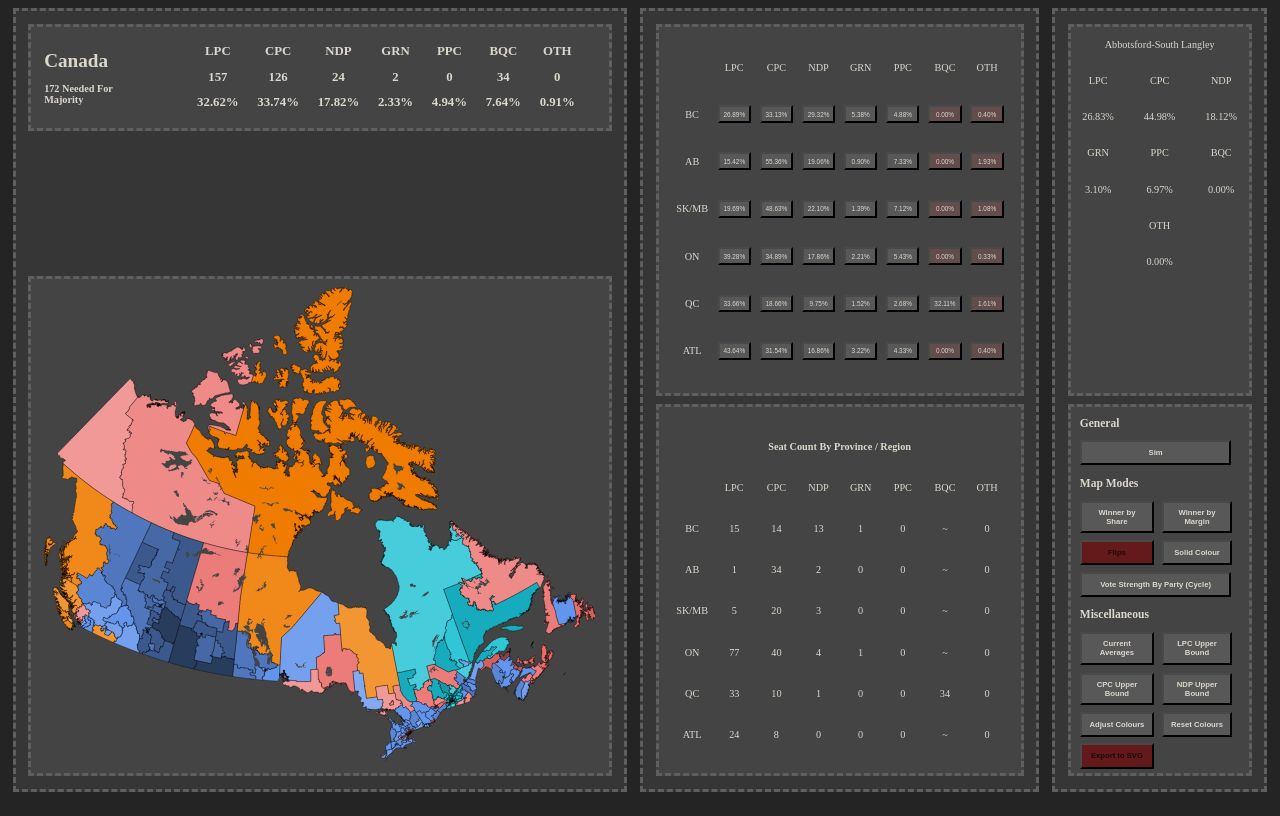
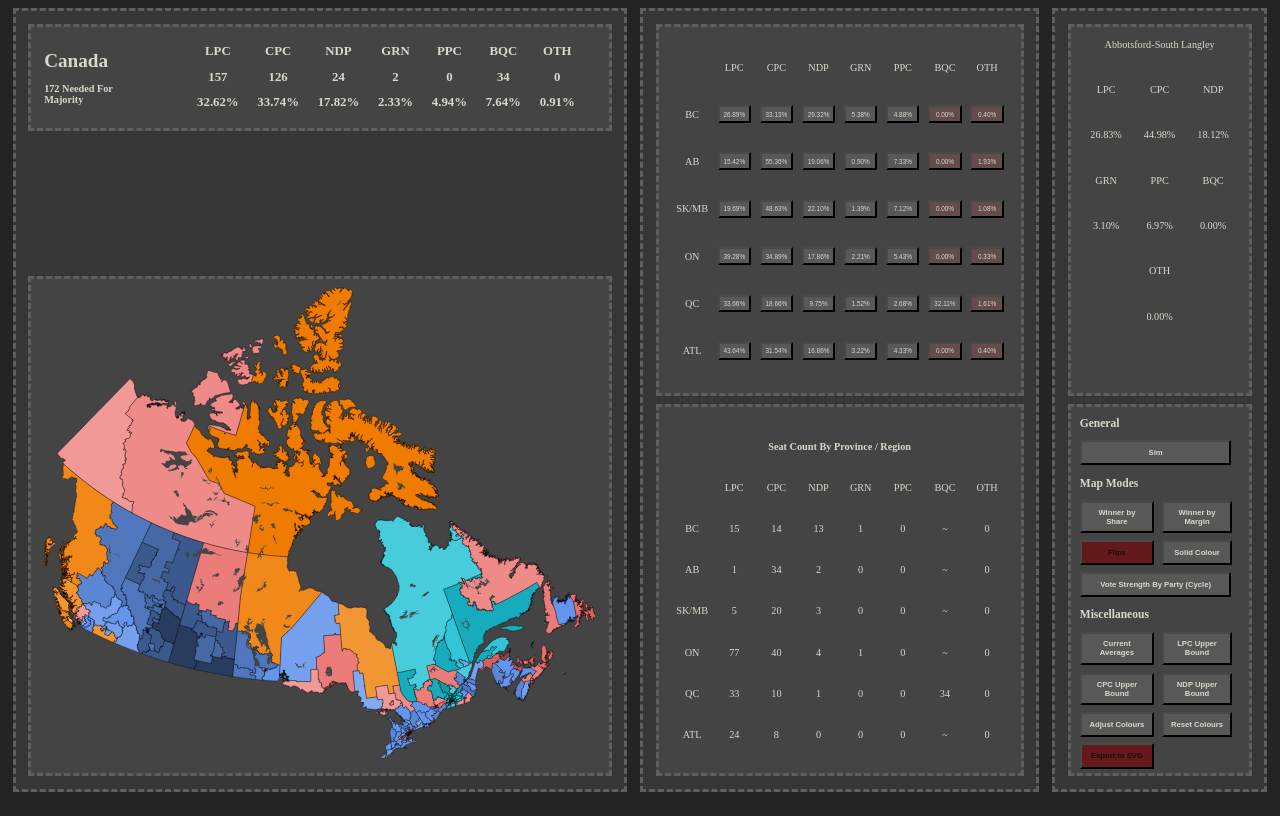
Before and after one commit to alx1010/parlasim-2, a plain HTML site: page index.html in a window 1280 px wide. Drawn offline with Linux system fonts and the light colour scheme.

Commit message:
better styling for seat grid (fr-top)

```diff
--- a/styles.css
+++ b/styles.css
@@ -104,8 +104,8 @@ body {
 	height: 50%;
 	background-color: var(--box-colour);
 	display: grid;
-	grid-template-columns: repeat(3, auto);
-	grid-template-rows: repeat(7, 10%);
+	grid-template-columns: repeat(3, 33%);
+	grid-template-rows: repeat(7, auto);
 	padding: 1% 5%;
 	box-sizing: border-box;
 	justify-items: center;
```
